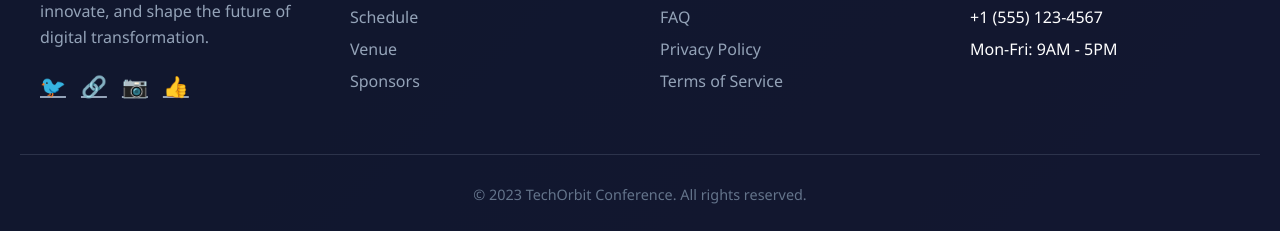
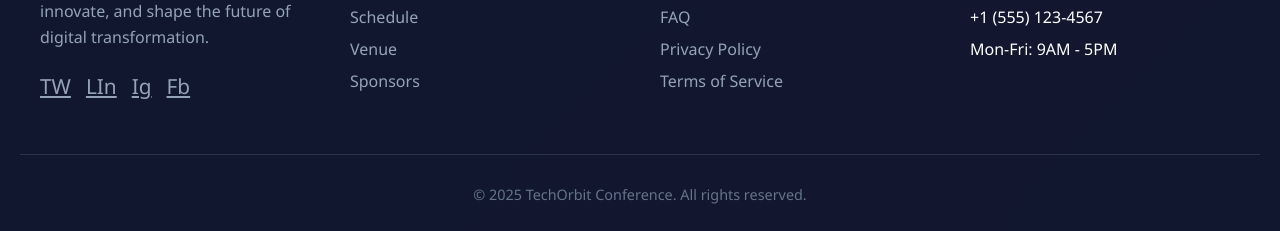
Before and after one commit to Epsha-Singh/TechOrbit---a-conference-site, a plain HTML site: page index.html in a window 1280 px wide. Shown: the part 2886-3117 px from the top of the page. Drawn offline with Linux system fonts and the light colour scheme.

Commit message:
Made soe final changes

```diff
--- a/index.html
+++ b/index.html
@@ -164,10 +164,10 @@
           and shape the future of digital transformation.
         </p>
         <div class="social-links">
-          <a href="#" aria-label="Twitter">🐦</a>
-          <a href="#" aria-label="LinkedIn">🔗</a>
-          <a href="#" aria-label="Instagram">📷</a>
-          <a href="#" aria-label="Facebook">👍</a>
+          <a href="#" aria-label="Twitter">TW</a>
+          <a href="#" aria-label="LinkedIn">LIn</a>
+          <a href="#" aria-label="Instagram">Ig</a>
+          <a href="#" aria-label="Facebook">Fb</a>
         </div>
       </div>
 
@@ -205,7 +205,7 @@
     </div>
 
     <div class="footer-bottom">
-      <p>&copy; 2023 TechOrbit Conference. All rights reserved.</p>
+      <p>&copy; 2025 TechOrbit Conference. All rights reserved.</p>
     </div>
   </footer>
 
```
